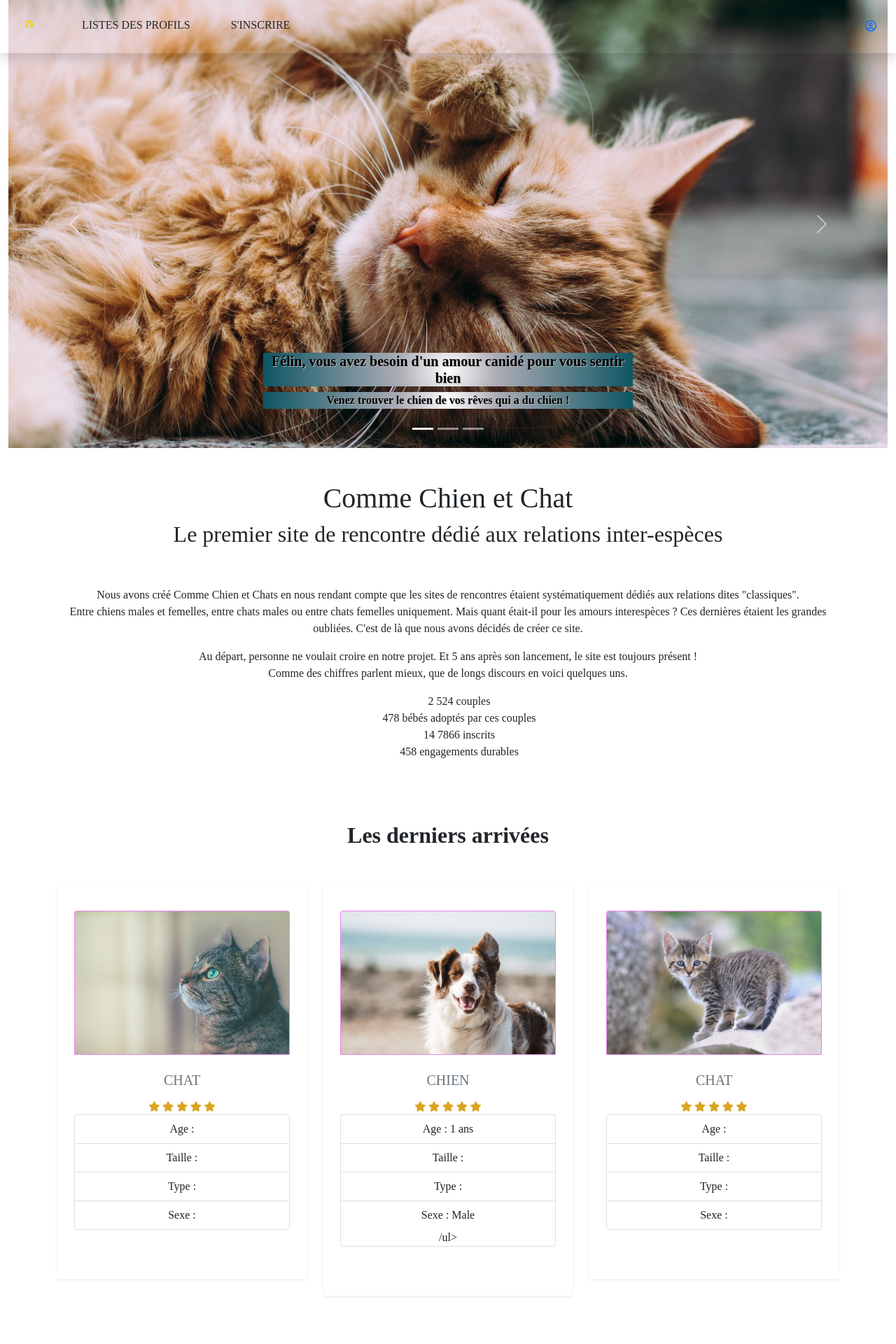
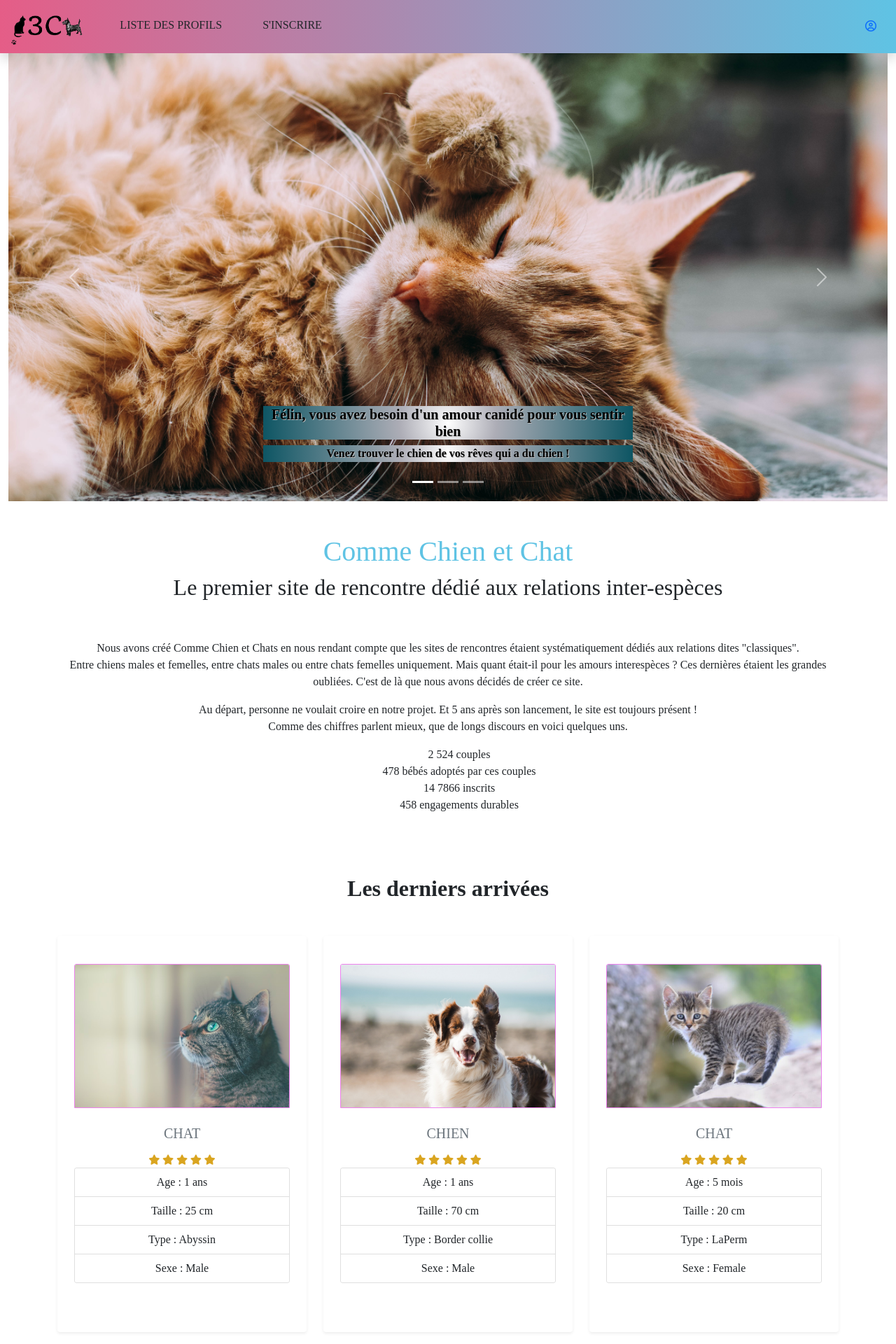
Before and after one commit to mickael-mignard/poecphp-site-rencontre, a PHP site: page / in a window 1280 px wide. Shown: the top 1920 px of the page at 70% size. Run offline with PHP 8.4, Linux system fonts and the light colour scheme; some libraries are stand-ins or nearby versions; some web fonts are replaced.

Commit message:
Header & Footer & Cards

```diff
--- a/assets/css/style.css
+++ b/assets/css/style.css
@@ -1,4 +1,6 @@
 /* HEADER */
+
+
 nav .li {
     display:inline-block;min-width:50px;
 }
@@ -17,7 +19,6 @@ nav li a:after {
     margin: auto;
     height: 4px;
     width: 0;
-    background: transparent;
     transition: width .5s ease, background-color .5s ease;
   }
   nav li a:hover:after {
@@ -56,15 +57,8 @@ ul li {
 }
 
 /*   Les Cards  */
-a {
-    text-decoration: none;
-}
-.pager {
-    margin-top: 2%;
-}
-a:hover {
-    color: white;
-}
+
+
 
 .accueil img
 {
@@ -99,6 +93,10 @@ a:hover {
             transform:skew(8deg) rotate(3deg);
 }
 
+#header-top {
+  background: linear-gradient(to right, #E55D87, #5FC3E4);
+}
+
 /* button get-btn */
 
 .services-item .get-btn{
@@ -111,7 +109,7 @@ a:hover {
     opacity: 1;
 }
 .services-item .get-btn{
-  background-color: #31D2F2;
+  background-color: #E55D87;
   transform: translateY(20px);
   opacity: 0;
   transition: 0.3s all;
@@ -151,9 +149,10 @@ footer {
     background-color: #F5F4EF
 }
 
-
-@media (max-width: 768px) {
-  .services-item img {
-    border: none;
-  }
+.contact-flex{
+  display: flex;
+  flex-direction: column;
+  flex-wrap: wrap;
+  justify-content: flex-start;
+  align-content: center;
 }
--- a/footer.php
+++ b/footer.php
@@ -2,15 +2,13 @@
  <footer class="pt-1 mt-5 text-black shadow">
      <!-- Row section -->
      <div class="container text-md-start ">
-         <div class="row mt-4">
+         <div class="row mt-4" id="forma">
              <div class="col-md-4 col-lg-4 mx-auto mb-4 text-center">
                  <h6 class="text-uppercase fw-bold mb-4">
                      <i class="fas fa-cat"></i> Comme chien et chat
                  </h6>
                  <p>Comme chien et chat, site de rencontres d'animaux, ce site est gratuit et existe pour des rencontres amicales ou sérieuses entre animaux.
-                     Inscrivez-vous et découvrez nos animaux qui pourraient être intéressés par le vôtre.
-                     Si vous cherchez une rencontre jeux, une saillie pour chien, pour chat, Comme chien et chat est l'endroit idéal.
-                     Votre animal est seul ? il a besoin de jouer avec un de ses semblables dans son village ? Consultez nos annonces d'animaux, votre animal aura peut être sa chance ici..</p>
+                     Inscrivez-vous et découvrez nos animaux qui pourraient être intéressés par le vôtre.</p>
              </div>
              <!--Infos -->
              <div class="col-md-4 col-lg-4 ">
--- a/header.php
+++ b/header.php
@@ -19,13 +19,14 @@
         <!-- Main title and slogan -->
 
         <!-- Navbar -->
-        <nav class="navbar navbar-expand-md navbar-dark fixed-top shadow" id="navbar-custom">
+        <nav class="navbar navbar-expand-md shadow navbar-dark" id="navbar-custom">
             <!-- Container wrapper -->
             <div class="container-fluid d-flex flex-wrap justify-content-between">
                 <!-- Navbar brand -->
                 <div class="brand order-2 order-md-1">
                     <a class="navbar-brand mt-lg-0 text-dark" href="index.php"><img class="my-0" src="assets/img/logo.png" alt="logo" height="60px" weight="60px"></a>
                 </div>
+
                 <!-- Toggle button -->
                 <div class="menu-burger order-1">
                     <button class="navbar-toggler" type="button" data-bs-toggle="collapse" data-bs-target="#navbarNav" aria-controls="navbarNav" aria-expanded="false" aria-label="Toggle navigation">
@@ -38,7 +39,7 @@
                     <ul class="navbar-nav fs-4 me-auto mb-2 mb-lg-0 categories text-center">
 
                         <li class="nav-item my-1">
-                            <a class="btn btn mx-3" href="#listesDesProfils">Listes des profils</a>
+                            <a class="btn btn mx-3" href="#listesDesProfils">Liste des profils</a>
                         </li>
                         <li class="nav-item my-1">
                             <a class="btn btn mx-3" href="#inscription">S'inscrire</a>
--- a/index.php
+++ b/index.php
@@ -48,7 +48,7 @@
 <!--section les objectifs du site-->
 <section>
     <div class="container text-center pt-5">
-        <h1>Comme Chien et Chat</h1>
+        <h1 style="color:#5FC3E4;">Comme Chien et Chat</h1>
            <h2>Le premier site de rencontre dédié aux relations inter-espèces</h2>
 
         <p class="pt-5">Nous avons créé Comme Chien et Chats en nous rendant compte que les sites de rencontres étaient systématiquement dédiés aux relations dites "classiques". <br>
@@ -68,6 +68,8 @@
 
 
 <!-- Derniers arrivés -->
+
+
 <section class="portfolio py-5" id="portfolio">
     <div class="container-lg py-4">
       <div class="row justify-content-center">
@@ -96,10 +98,10 @@
             </div>
             <div class="card">
                 <ul class="list-group list-group-flush">
-                    <li class="list-group-item">Age : </li>
-                    <li class="list-group-item">Taille :</li>
-                    <li class="list-group-item">Type :</li>
-                    <li class="list-group-item">Sexe :</li>
+                    <li class="list-group-item">Age : 1 ans </li>
+                    <li class="list-group-item">Taille : 25 cm</li>
+                    <li class="list-group-item">Type : Abyssin</li>
+                    <li class="list-group-item">Sexe : Male</li>
                 </ul>
             </div>
 
@@ -125,10 +127,10 @@
             <div class="card">
                 <ul class="list-group list-group-flush">
                     <li class="list-group-item">Age : 1 ans </li>
-                    <li class="list-group-item">Taille : </li>
-                    <li class="list-group-item">Type :</li>
+                    <li class="list-group-item">Taille : 70 cm</li>
+                    <li class="list-group-item">Type : Border collie</li>
                     <li class="list-group-item">Sexe : Male</li>
-                /ul>
+                </ul>
             </div>
             <button class="get-btn" data-bs-toggle="modal" data-bs-target="#">Voir profil !</button>
 
@@ -150,10 +152,10 @@
             </div>
             <div class="card">
                 <ul class="list-group list-group-flush">
-                    <li class="list-group-item">Age : </li>
-                    <li class="list-group-item">Taille :</li>
-                    <li class="list-group-item">Type :</li>
-                    <li class="list-group-item">Sexe :</li>
+                    <li class="list-group-item">Age : 5 mois </li>
+                    <li class="list-group-item">Taille : 20 cm</li>
+                    <li class="list-group-item">Type : LaPerm</li>
+                    <li class="list-group-item">Sexe : Female</li>
                 </ul>
             </div>
 
```
Also changed, not shown: assets/img/chat2.jpeg (deleted), assets/img/logo.png, 2 other files.
